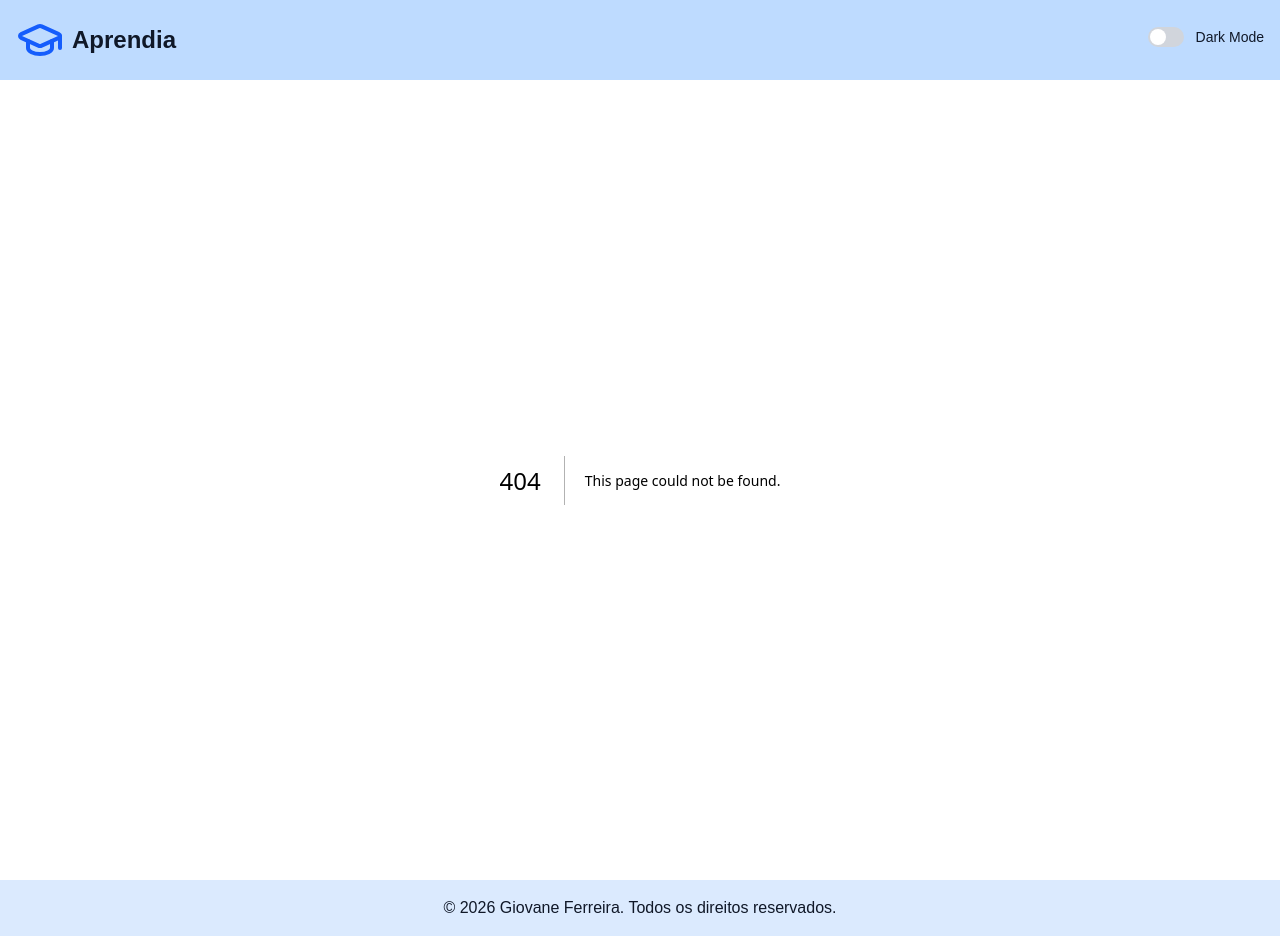
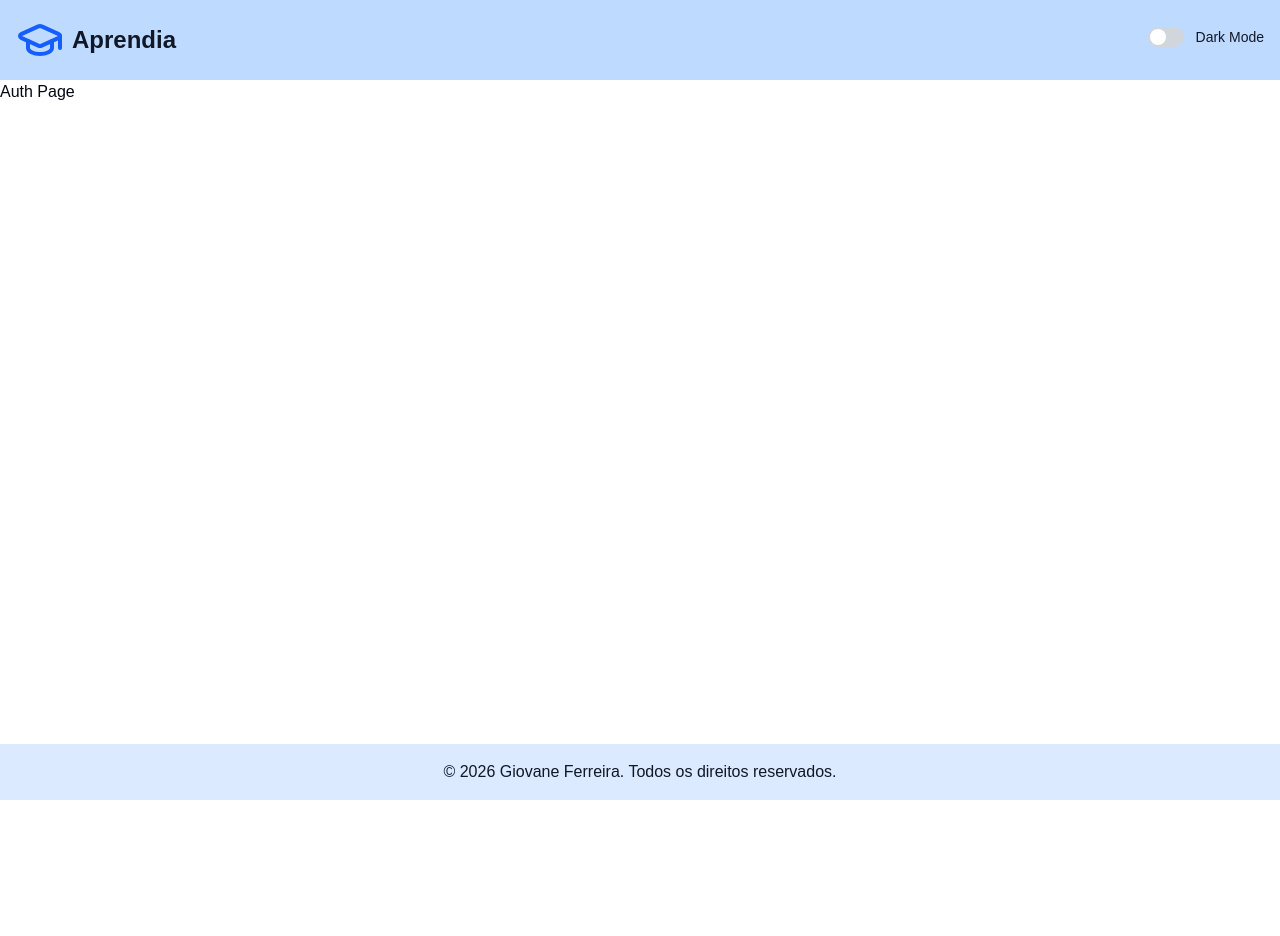
Before and after one commit to giovane-f16/pos-tech-hackaton, a Next.js app: page /auth in a window 1280 px wide. Before the commit this address had no page. After the commit the page ends 800 px from the top, so only its background shows below. Built offline with nearby package versions, Linux system fonts and the light colour scheme.

Commit message:
Incluindo pagina auth

```diff
--- /dev/null
+++ b/src/app/auth/page.tsx
@@ -0,0 +1,5 @@
+const Auth = () => {
+  return <div>Auth Page</div>;
+}
+
+export default Auth;
```
